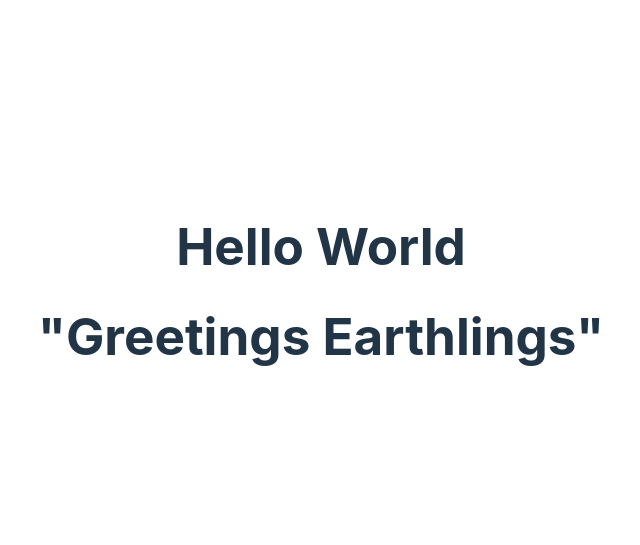
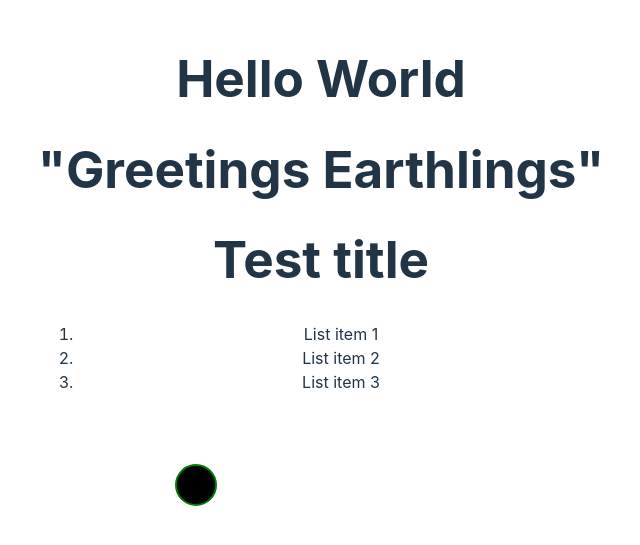
Before and after one commit to MikeAtwood/vite-react, a React (Vite) app: page / in a window 1280 px wide. Shown: the part 109-654 px from the top of the page, without its empty margins (319-959 px from the left). Built offline with nearby package versions, Linux system fonts and the light colour scheme.

Commit message:
odin practice

```diff
--- a/src/App.jsx
+++ b/src/App.jsx
@@ -1,5 +1,6 @@
 import './App.css'
 import Greeting from './assets/components/Greeting'
+import Test from './assets/components/Test'
 
 function App() {
 
@@ -8,6 +9,7 @@ function App() {
       <div>
         <h1>Hello World</h1>
         <Greeting />
+        <Test />
       </div>
     </>
   )
--- /dev/null
+++ b/src/assets/components/Test.jsx
@@ -0,0 +1,20 @@
+const Test = () => {
+    return (
+        <div>
+            <h1>Test title</h1>
+            <ol className="test-list">
+                <li>List item 1</li>
+                <li>List item 2</li>
+                <li>List item 3</li>
+            </ol>
+            <svg>
+                <circle cx="25" cy="75" r="20" stroke="green" strokeWidth="2" />
+                <form>
+                    <input type="text" />
+                </form>
+            </svg>
+        </div>
+    )
+}
+
+export default Test
```
